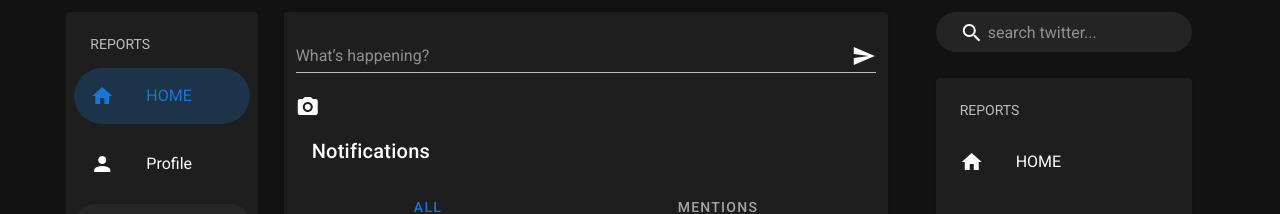
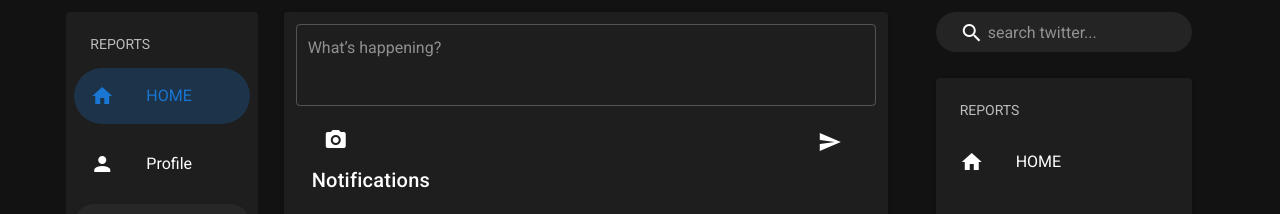
Before and after one commit to ma-ryu/Like-twitter, a Nuxt app: page / in a window 1280 px wide. Shown: the top 214 px of the page. Built offline with nearby package versions, Linux system fonts and the light colour scheme; no server answers; the database is empty.

Commit message:
入力フォームの配置を画面サイズで変更、画像投稿ボタン設置、プレビュー実装(ストレージ登録未実装)

```diff
--- /dev/null
+++ b/components/addPost.vue
@@ -0,0 +1,87 @@
+<template>
+  <div>
+    <v-textarea
+      v-model="newPost"
+      placeholder="What’s happening?"
+      auto-grow
+      rows="3"
+      :rules="[limit]"
+      outlined
+    ></v-textarea>
+    <v-img
+      v-if="uploadImageUrl"
+      :src="uploadImageUrl"
+      contain
+      width="100%"
+      max-height="300px"
+    />
+    <v-divider v-show="uploadImageUrl" class="my-5"></v-divider>
+    <v-row class="px-10">
+      <v-file-input
+        v-model="file"
+        hide-input
+        class="mt-0 pt-0"
+        accept="image/*"
+        prepend-icon="mdi-camera"
+        @change="onFileChange"
+      />
+      <v-btn icon @click="addPost">
+        <v-icon>mdi-send</v-icon>
+      </v-btn>
+    </v-row>
+  </div>
+</template>
+
+<script>
+import { db } from '~/plugins/firebase'
+export default {
+  data() {
+    return {
+      newPost: '',
+      file: null,
+      imageUrl: null,
+      uploadImageUrl: '',
+      limit: (value) => value.length <= 140 || '140文字以内', // 文字数の制約
+    }
+  },
+  computed: {
+    user() {
+      return this.$store.state.user
+    },
+  },
+  methods: {
+    onFileChange(file) {
+      if (file !== undefined && file !== null) {
+        if (file.name.lastIndexOf('.') <= 0) {
+          return
+        }
+        const FileRead = new FileReader()
+        FileRead.readAsDataURL(file)
+        FileRead.addEventListener('load', () => {
+          this.uploadImageUrl = FileRead.result
+        })
+      } else {
+        this.uploadImageUrl = ''
+      }
+    },
+    addPost() {
+      const field = db
+        .collection('posts')
+        .doc('6jdKyY5AvuUy2SsRPPzX')
+        .collection('post')
+      field
+        .add({
+          text: this.newPost,
+          createdAt: new Date().getTime(),
+          user: {
+            name: this.user.displayName,
+            thumbnail: this.user.photoURL,
+          },
+        })
+        .then(() => {
+          this.newPost = null
+        })
+    },
+  },
+}
+</script>
--- a/components/bottomNav.vue
+++ b/components/bottomNav.vue
@@ -9,5 +9,40 @@
       <span>ACCOUNT</span>
       <v-icon>mdi-account</v-icon>
     </v-btn>
+
+    <v-btn @click.stop="dialog = !dialog">
+      <span>POST</span>
+      <v-icon>mdi-send</v-icon>
+    </v-btn>
+    <v-dialog v-model="dialog" max-width="600px">
+      <v-card color="blue-grey darken-4">
+        <v-card-title>
+          <span class="headline">Your warble</span>
+        </v-card-title>
+        <v-card-text>
+          <v-container>
+            <add-post />
+          </v-container>
+        </v-card-text>
+        <v-card-actions>
+          <v-spacer></v-spacer>
+          <v-btn color="blue darken-1" text @click="dialog = false"
+            >Close</v-btn
+          >
+        </v-card-actions>
+      </v-card>
+    </v-dialog>
   </v-bottom-navigation>
 </template>
+
+<script>
+import addPost from '~/components/addPost.vue'
+export default {
+  components: { addPost },
+  data() {
+    return {
+      dialog: false,
+    }
+  },
+}
+</script>
--- a/components/timeline.vue
+++ b/components/timeline.vue
@@ -1,18 +1,9 @@
 <template>
   <v-card class="pa-3">
     <!-- TODO ツイート機能はモバイルではボトムナビで表示(daialogを使う)-->
-    <v-text-field
-      v-model="newPost"
-      placeholder="What’s happening?"
-      append-icon="mdi-send"
-      @click:append="addPost"
-    ></v-text-field>
     <!-- TODO firebase storageにアップする機能を実装 -->
     <!-- TODO postデータに画像を含める。 選んだ画像はプレビューできる  -->
-    <label>
-      <v-icon>mdi-camera</v-icon>
-      <input type="file" class="file" @click="fileUp" />
-    </label>
+    <addPost v-if="$vuetify.breakpoint.mdAndUp" />
     <v-card-title>Notifications</v-card-title>
     <v-tabs v-model="tab" background-color="transparent" grow>
       <v-tab v-for="item in items" :key="item">{{ item }}</v-tab>
@@ -27,10 +18,11 @@
 </template>
 
 <script>
-import { db } from '~/plugins/firebase'
 import post from '~/components/post.vue'
+import addPost from '~/components/addPost.vue'
+
 export default {
-  components: { post },
+  components: { post, addPost },
   props: {
     posts: {
       type: Array,
@@ -42,42 +34,8 @@
     return {
       tab: null,
       items: ['All', 'Mentions'],
-      newPost: '',
     }
   },
-  computed: {
-    user() {
-      return this.$store.state.user
-    },
-  },
-  methods: {
-    addPost() {
-      const field = db
-        .collection('posts')
-        .doc('6jdKyY5AvuUy2SsRPPzX')
-        .collection('post')
-      field
-        .add({
-          text: this.newPost,
-          createdAt: new Date().getTime(),
-          user: {
-            name: this.user.displayName,
-            thumbnail: this.user.photoURL,
-          },
-        })
-        .then(() => {
-          this.newPost = null
-        })
-    },
-    fileUp() {
-      window.alert('ファイルをアップします。')
-    },
-  },
+  methods: {},
 }
 </script>
-
-<style>
-.file {
-  display: none;
-}
-</style>
```
